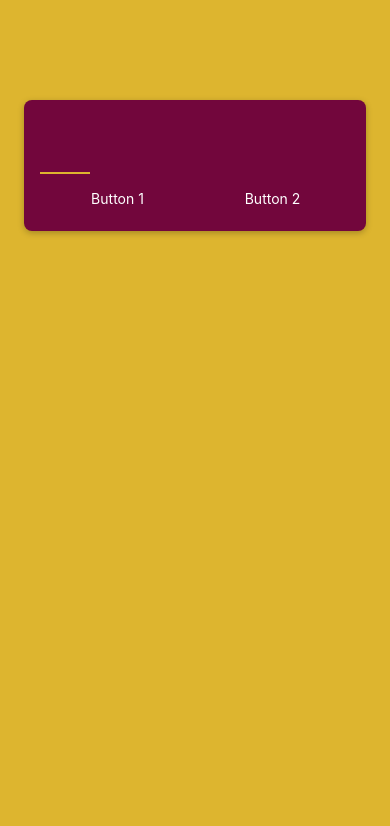
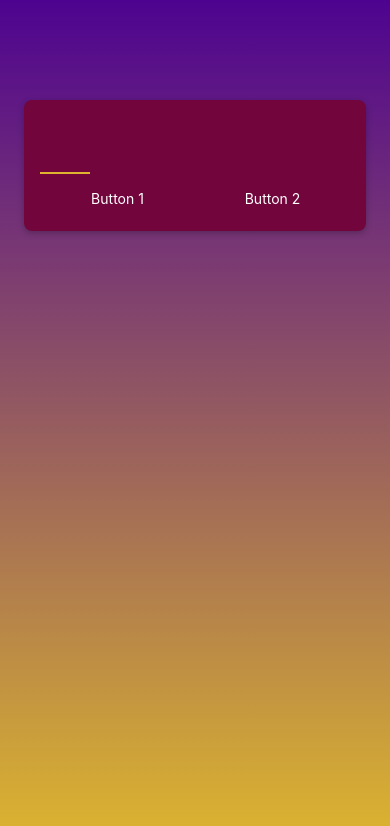
Before and after one commit to leepard1130/react-native-starting-project, a React Native app: screen / in a window 390 px wide. Shown: the top 826 px of the page. Built offline with nearby package versions, Linux system fonts and the light colour scheme.

Commit message:
adding gradient

```diff
--- a/App.js
+++ b/App.js
@@ -1,17 +1,17 @@
-import { StyleSheet, View } from 'react-native';
+import { StyleSheet } from 'react-native';
 import StartGameScreen from './screens/StartGameScreen';
+import { LinearGradient } from 'expo-linear-gradient';
 
 export default function App() {
   return (
-    <View style={styles.rootScreen}>
+    <LinearGradient colors={['#4e0390', '#ddb52f']} style={styles.rootScreen}>
       <StartGameScreen />
-    </View>
+    </LinearGradient>
   );
 }
 
 const styles = StyleSheet.create({
   rootScreen: {
     flex: 1,
-    backgroundColor: '#ddb52f'
   }
 });
--- a/package.json
+++ b/package.json
@@ -10,6 +10,7 @@
   },
   "dependencies": {
     "expo": "~55.0.8",
+    "expo-linear-gradient": "~55.0.9",
     "expo-status-bar": "~55.0.4",
     "react": "19.2.0",
     "react-native": "0.83.2"
```
Also changed, not shown: 1 other file (tests, documents, lock files or other folders).
